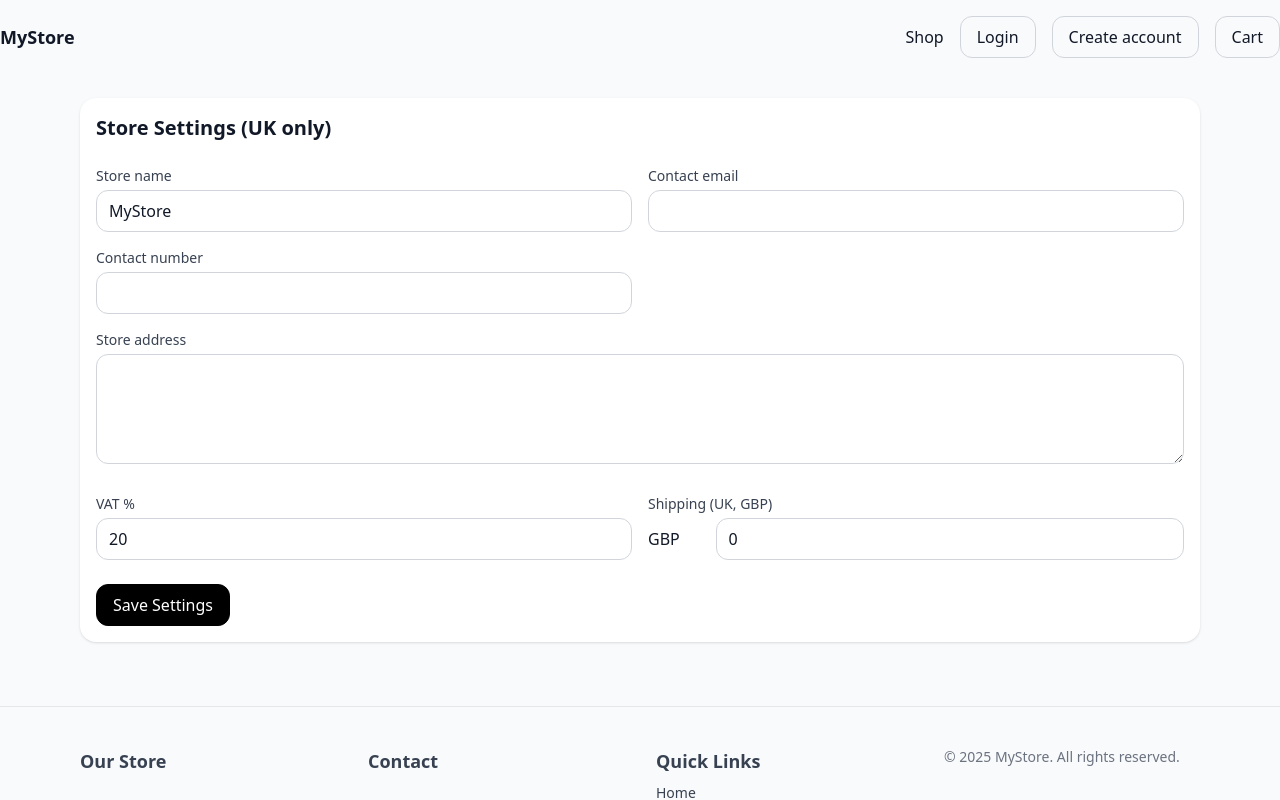
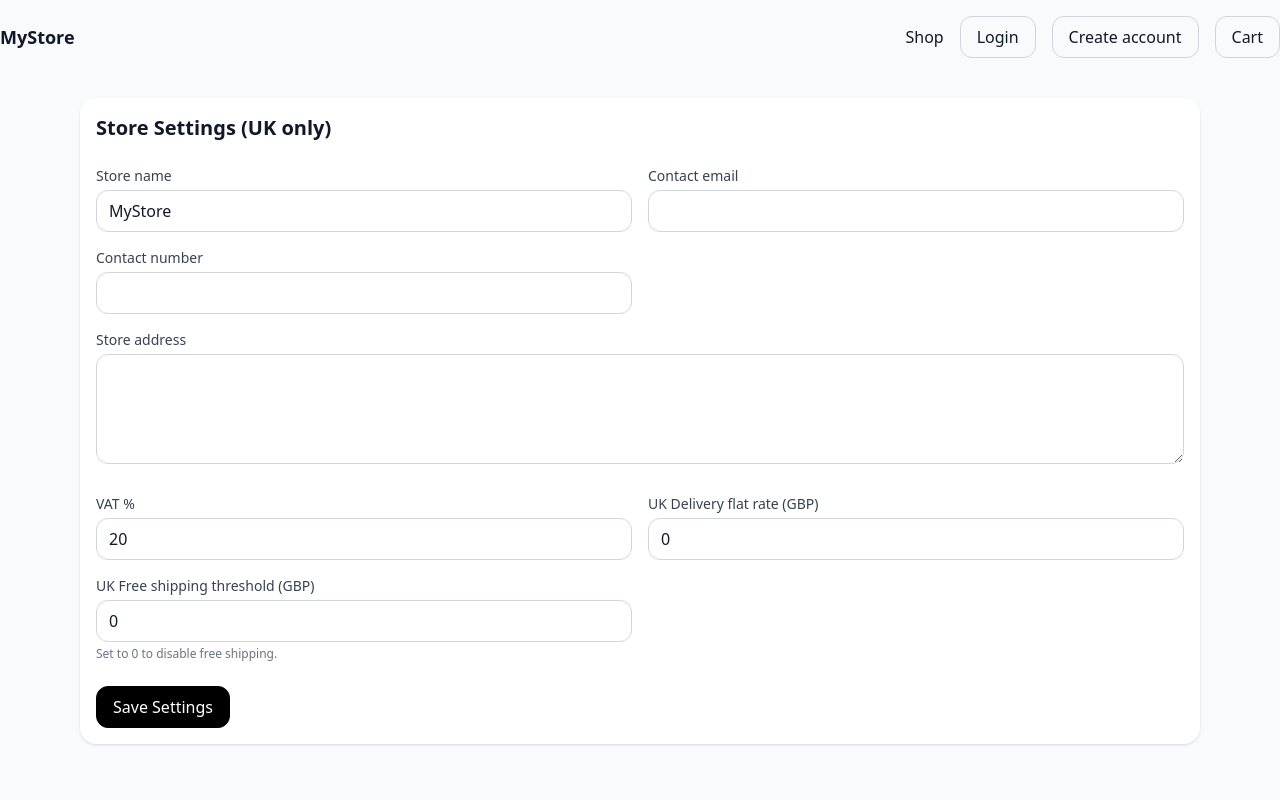
Before and after one commit to ljelfswebdev/next-ecom, a Next.js app: page /admin/settings in a window 1280 px wide. Shown: the top 800 px of the page. Built offline with nearby package versions, Linux system fonts and the light colour scheme; no server answers; the database is empty.

Commit message:
free delivery tier

```diff
--- a/app/admin/settings/page.js
+++ b/app/admin/settings/page.js
@@ -22,6 +22,12 @@ export default function AdminSettingsPage(){
   };
 
   if(!s) return <div>Loading...</div>;
+
+    const setShip = (zone, curr, val) =>
+    setS(prev => ({ ...prev, shipping: { ...(prev.shipping||{}), [zone]: { ...(prev.shipping?.[zone]||{}), [curr]: val }}}));
+
+  const setFree = (zone, val) =>
+    setS(prev => ({ ...prev, freeOverGBP: { ...(prev.freeOverGBP||{}), [zone]: val }}));
 
   return (
     <div className="card space-y-6">
@@ -56,22 +62,23 @@ export default function AdminSettingsPage(){
                  onChange={e=>setS({...s, vatPercent: parseFloat(e.target.value || '0')})} />
         </div>
 
+        {/* UK shipping flat rate (GBP) */}
         <div>
-          <h3 className="label">Shipping (UK, GBP)</h3>
-          <div className="flex items-center gap-3 mt-1">
-            <div className="w-16">GBP</div>
-            <input
-              className="input" type="number" step="0.01"
-              value={s.shipping?.UK?.GBP ?? 0}
-              onChange={e=>setS({
-                ...s,
-                shipping: {
-                  ...(s.shipping || {}),
-                  UK: { ...(s.shipping?.UK || {}), GBP: parseFloat(e.target.value || '0') }
-                }
-              })}
-            />
-          </div>
+          <label className="label">UK Delivery flat rate (GBP)</label>
+          <input className="input" type="number" step="0.01"
+            value={s.shipping?.UK?.GBP ?? 0}
+            onChange={e=>setShip('UK','GBP', parseFloat(e.target.value||0))} />
+        </div>
+
+        {/* NEW: UK free shipping threshold */}
+        <div>
+          <label className="label">UK Free shipping threshold (GBP)</label>
+          <input className="input" type="number" step="0.01"
+            value={s.freeOverGBP?.UK ?? 0}
+            onChange={e=>setFree('UK', parseFloat(e.target.value||0))} />
+          <p className="text-xs text-gray-500 mt-1">
+            Set to 0 to disable free shipping.
+          </p>
         </div>
       </div>
 
--- a/app/api/orders/route.js
+++ b/app/api/orders/route.js
@@ -1,3 +1,4 @@
+// app/api/orders/route.js
 import { dbConnect } from '@/lib/db';
 import mongoose from 'mongoose';
 import Product from '@/models/Product';
@@ -5,7 +6,13 @@ import Order from '@/models/Order';
 import Settings from '@/models/Settings';
 import { getServerSession } from 'next-auth';
 import { authOptions } from '@/lib/auth';
-import { applyVat, convertFromGBP } from '@/lib/pricing'; // keep your helpers or inline if you prefer
+
+// Small helpers (kept inline for simplicity)
+const applyVat = (ex, pct) => +(ex * (1 + (pct ?? 0) / 100)).toFixed(2);
+const convertFromGBP = (gbp, fx, currency = 'GBP') => {
+  const rate = Number(fx?.[currency] ?? 1);
+  return +(Number(gbp) * rate).toFixed(2);
+};
 
 export async function POST(req) {
   await dbConnect();
@@ -15,34 +22,34 @@ export async function POST(req) {
     email,
     customerName,
     items,                 // [{ productId, variantId, sku, qty, unitPriceExVatGBP, ... }]
-    currency='GBP',
-    zone='UK',
+    currency = 'GBP',
+    zone = 'UK',
     billingAddress,
     shippingAddress,
-    saveToAccount=false,
+    saveToAccount = false,
   } = body;
 
-  if (!email || !Array.isArray(items) || items.length===0) {
+  if (!email || !Array.isArray(items) || items.length === 0) {
     return new Response('Missing fields', { status: 400 });
   }
 
   const session = await getServerSession(authOptions);
   const settings = await Settings.findOne({}).lean();
+
   const vat = settings?.vatPercent ?? 20;
-  const fx = settings?.fx || { GBP:1 };
-  const shippingGBP = settings?.shipping?.[zone]?.GBP ?? 0;
+  const fx = settings?.fx || { GBP: 1 };
 
-  // open transaction
   const mongoSession = await mongoose.startSession();
   mongoSession.startTransaction();
 
   try {
-    // 1) Validate items, compute enriched lines, and reserve stock
+    // 1) Validate items, compute enriched lines, and atomically decrement stock
     let subtotalExVatGBP = 0;
     const enriched = [];
 
     for (const it of items) {
-      const qty = Math.max(1, parseInt(it.qty || 1,10));
+      const qty = Math.max(1, parseInt(it.qty || '1', 10));
+
       const product = await Product.findById(it.productId).session(mongoSession);
       if (!product) throw new Error(`Product not found: ${it.productId}`);
 
@@ -51,12 +58,13 @@ export async function POST(req) {
       );
       if (!variant) throw new Error(`Variant not found for product ${product.title}`);
 
-      // authoritative unit price on server
-      const unitEx = typeof variant.priceExVatGBP === 'number'
+      // authoritative price on server
+      const unitEx =
+        typeof variant.priceExVatGBP === 'number'
           ? variant.priceExVatGBP
-        : product.basePriceExVat;
+          : (product.basePriceExVat || 0);
 
-      // stock check via conditional update (atomic)
+      // atomic stock check/decrement
       const res = await Product.updateOne(
         {
           _id: product._id,
@@ -72,8 +80,9 @@ export async function POST(req) {
       }
 
       const lineEx = +(unitEx * qty).toFixed(2);
+      const lineInc = applyVat(lineEx, vat);
+
       subtotalExVatGBP += lineEx;
-      const lineInc = applyVat(lineEx, vat);
 
       enriched.push({
         productId: product._id,
@@ -81,7 +90,10 @@ export async function POST(req) {
         image: product.images?.[0],
         variantId: variant._id,
         sku: variant.sku,
-        variant: { size: variant.options?.size || it.variant?.size, color: variant.options?.color || it.variant?.color },
+        variant: {
+          size: variant.options?.size || it.variant?.size || '',
+          color: variant.options?.color || it.variant?.color || ''
+        },
         qty,
         unitPriceExVatGBP: unitEx,
         vatPercent: vat,
@@ -90,24 +102,35 @@ export async function POST(req) {
       });
     }
 
-    const vatTotalGBP = +(subtotalExVatGBP * (vat/100)).toFixed(2);
-    const grandTotalGBP = +(subtotalExVatGBP + vatTotalGBP + (shippingGBP||0)).toFixed(2);
-    const displayTotal = convertFromGBP ? convertFromGBP(grandTotalGBP, fx, currency) : grandTotalGBP;
+    // 2) Shipping with FREE threshold
+    const flatGBP = Number(settings?.shipping?.[zone]?.GBP ?? 0);
+    const freeThreshold = Number(settings?.freeOverGBP?.[zone] ?? 0);
+    const shippingGBP =
+      freeThreshold > 0 && subtotalExVatGBP >= freeThreshold ? 0 : flatGBP;
 
-    // Optionally update account addresses if logged in and requested
+    // 3) Totals
+    const vatTotalGBP = +(subtotalExVatGBP * (vat / 100)).toFixed(2);
+    const grandTotalGBP = +(subtotalExVatGBP + vatTotalGBP + shippingGBP).toFixed(2);
+    const displayTotal = convertFromGBP(grandTotalGBP, fx, currency);
+
+    // 4) Optionally persist account address/name
     if (saveToAccount && session?.user) {
       const User = (await import('@/models/User')).default;
-      await User.findByIdAndUpdate(session.user.id, {
+      await User.findByIdAndUpdate(
+        session.user.id,
+        {
           $set: {
             name: customerName || session.user.name || '',
             'addresses.billing': billingAddress || {},
             'addresses.shipping': shippingAddress || billingAddress || {},
           }
-      }, { session: mongoSession });
+        },
+        { session: mongoSession }
+      );
     }
 
-    // 2) Create order
-    const order = await Order.create([{
+    // 5) Create order
+    const [order] = await Order.create([{
       email,
       customerName,
       billingAddress,
@@ -119,9 +142,10 @@ export async function POST(req) {
       totals: {
         subtotalExVatGBP,
         vatTotalGBP,
-        shippingGBP: shippingGBP || 0,
+        shippingGBP,
         grandTotalGBP,
         grandTotalDisplay: displayTotal,
+        freeShippingThresholdGBP: freeThreshold, // optional: for audit
       },
       status: 'created',
     }], { session: mongoSession });
@@ -129,10 +153,9 @@ export async function POST(req) {
     await mongoSession.commitTransaction();
     mongoSession.endSession();
 
-    // (send emails here if you want; non-blocking)
+    // (send emails asynchronously here if desired)
 
-    return new Response(JSON.stringify(order[0]), { status: 201 });
-
+    return new Response(JSON.stringify(order), { status: 201 });
   } catch (err) {
     await mongoSession.abortTransaction();
     mongoSession.endSession();
--- a/app/api/settings/route.js
+++ b/app/api/settings/route.js
@@ -8,7 +8,7 @@ export async function GET() {
 
   const vatPercent = typeof s?.vatPercent === 'number' ? s.vatPercent : 20;
 
-  // Keep fx/shipping logic even if you’re UK-only (it won’t hurt)
+  // Keep fx/shipping logic even if UK-only
   const fx = s?.fx || { GBP: 1, EUR: 1.15, USD: 1.28 };
 
   const baseShipping = s?.shipping || {};
@@ -30,9 +30,16 @@ export async function GET() {
     }
   }
 
+  // ✅ compute AND RETURN this
+  const freeOverGBP = {
+    UK:  typeof s?.freeOverGBP?.UK  === 'number' ? s.freeOverGBP.UK  : 0,
+    EU:  typeof s?.freeOverGBP?.EU  === 'number' ? s.freeOverGBP.EU  : 0,
+    USA: typeof s?.freeOverGBP?.USA === 'number' ? s.freeOverGBP.USA : 0,
+  };
+
   const supportedCurrencies = s?.supportedCurrencies || ['GBP','EUR','USD'];
 
-  // 🔥 expose store info too
+  // store info
   const storeName = s?.storeName || '';
   const supportEmail = s?.supportEmail || '';
   const storeAddress = s?.storeAddress || '';
@@ -43,6 +50,7 @@ export async function GET() {
     fx,
     shipping,
     supportedCurrencies,
+    freeOverGBP,        // ← missing before
     storeName,
     supportEmail,
     storeAddress,
--- a/app/cart/page.js
+++ b/app/cart/page.js
@@ -16,6 +16,7 @@ export default function CartPage(){
   const [fx, setFx] = useState({ GBP:1, EUR:1.15, USD:1.28 });
   const [shippingTable, setShippingTable] = useState({});
   const [status, setStatus] = useState('');
+  const [freeOverGBP, setFreeOverGBP] = useState({}); // { UK: 50, ... }
 
   // checkout UX mode
   const [mode, setMode] = useState('guest');
@@ -46,16 +47,15 @@ export default function CartPage(){
         if (typeof s?.vatPercent === 'number') setVatPercent(s.vatPercent);
         if (s?.fx) setFx(s.fx);
         if (s?.shipping) setShippingTable(s.shipping);
+        if (s?.freeOverGBP) setFreeOverGBP(s.freeOverGBP);
       } catch {}
     })();
 
     // 3) enrich each cart line with maxStock from server
     (async () => {
       try {
-        // fetch each product (dedup by productId)
         const ids = [...new Set(local.map(l => l.productId).filter(Boolean))];
         const byId = new Map();
-
         await Promise.all(ids.map(async (pid) => {
           const r = await fetch(`/api/products/by-id/${pid}`, { cache: 'no-store' });
           if (r.ok) byId.set(pid, await r.json());
@@ -68,7 +68,6 @@ export default function CartPage(){
             const v = product.variants.find(x => String(x._id) === String(line.variantId));
             maxStock = Math.max(0, Number(v?.stock ?? 0));
           }
-          // clamp any existing qty
           const qty = Math.max(1, Math.min(Number(line.qty || 1), Number.isFinite(maxStock) ? maxStock : Infinity));
           return { ...line, maxStock, qty };
         });
@@ -76,7 +75,6 @@ export default function CartPage(){
         setItems(withCaps);
         localStorage.setItem('cart', JSON.stringify(withCaps));
       } catch (e) {
-        // if something fails, we just keep the local cart as-is
         console.warn('Failed to enrich cart with stock caps', e);
       }
     })();
@@ -146,13 +144,24 @@ export default function CartPage(){
     [subtotalExGBP, vatPercent]
   );
 
+  // ----- Free delivery threshold (based on subtotal + VAT) -----
+  const thresholdGBP = Number(freeOverGBP?.[zone] ?? 0);
+  const thresholdBasisGBP = subtotalExGBP + vatAmountGBP; // inc VAT
+  const qualifiesForFree = thresholdGBP > 0 && thresholdBasisGBP >= thresholdGBP;
+  const remainingForFreeGBP = thresholdGBP > 0 && !qualifiesForFree
+    ? +(thresholdGBP - thresholdBasisGBP).toFixed(2)
+    : 0;
+  const remainingForFreeDisp = toDisplay(remainingForFreeGBP);
+
   // shipping (GBP base)
   const shippingGBPBase = useMemo(() => {
-    const val = shippingTable?.[zone]?.GBP;
-    return typeof val === 'number' ? val : 0;
-  }, [shippingTable, zone]);
+    const flat = Number(shippingTable?.[zone]?.GBP ?? 0);
+    if (qualifiesForFree) return 0; // FREE!
+    return flat;
+  }, [shippingTable, zone, qualifiesForFree]);
 
   const shippingDisp = useMemo(() => {
+    if (shippingGBPBase === 0) return 0;
     const explicit = shippingTable?.[zone]?.[currency];
     if (typeof explicit === 'number') return +explicit.toFixed(2);
     return toDisplay(shippingGBPBase);
@@ -299,8 +308,23 @@ export default function CartPage(){
           </div>
           <div className="flex justify-between">
             <span>Delivery</span>
-            <span className="font-medium">{fmt(shippingDisp)}</span>
+            <span className="font-medium">
+              {shippingGBPBase === 0 ? 'Free' : fmt(shippingDisp)}
+            </span>
           </div>
+
+          {/* Free delivery nudge */}
+          {thresholdGBP > 0 && !qualifiesForFree && remainingForFreeGBP > 0 && (
+            <div className="text-xs text-gray-600 mt-1">
+              Spend {fmt(remainingForFreeDisp)} more to get <span className="font-medium">free delivery</span>.
+            </div>
+          )}
+          {thresholdGBP > 0 && qualifiesForFree && (
+            <div className="text-xs text-green-700 mt-1">
+              You’ve unlocked free delivery 🎉
+            </div>
+          )}
+
           <div className="flex justify-between text-base pt-1 border-t mt-1">
             <span className="font-semibold">Total (inc VAT)</span>
             <span className="font-semibold">{fmt(totalIncDisp)}</span>
--- a/models/Settings.js
+++ b/models/Settings.js
@@ -22,6 +22,13 @@ const SettingsSchema = new mongoose.Schema({
     USA: { GBP: Number, EUR: Number, USD: Number }
   },
 
+    // NEW: free shipping thresholds (per zone, GBP baseline)
+  freeOverGBP: {
+    UK:  { type: Number, default: 0 },   // set 50 to enable
+    EU:  { type: Number, default: 0 },
+    USA: { type: Number, default: 0 },
+  },
+
   // 🔥 NEW store info fields
   storeName: { type: String, default: '' },
   supportEmail: { type: String, default: '' },
```
Lines whose indentation alone changed are shown as unchanged.
